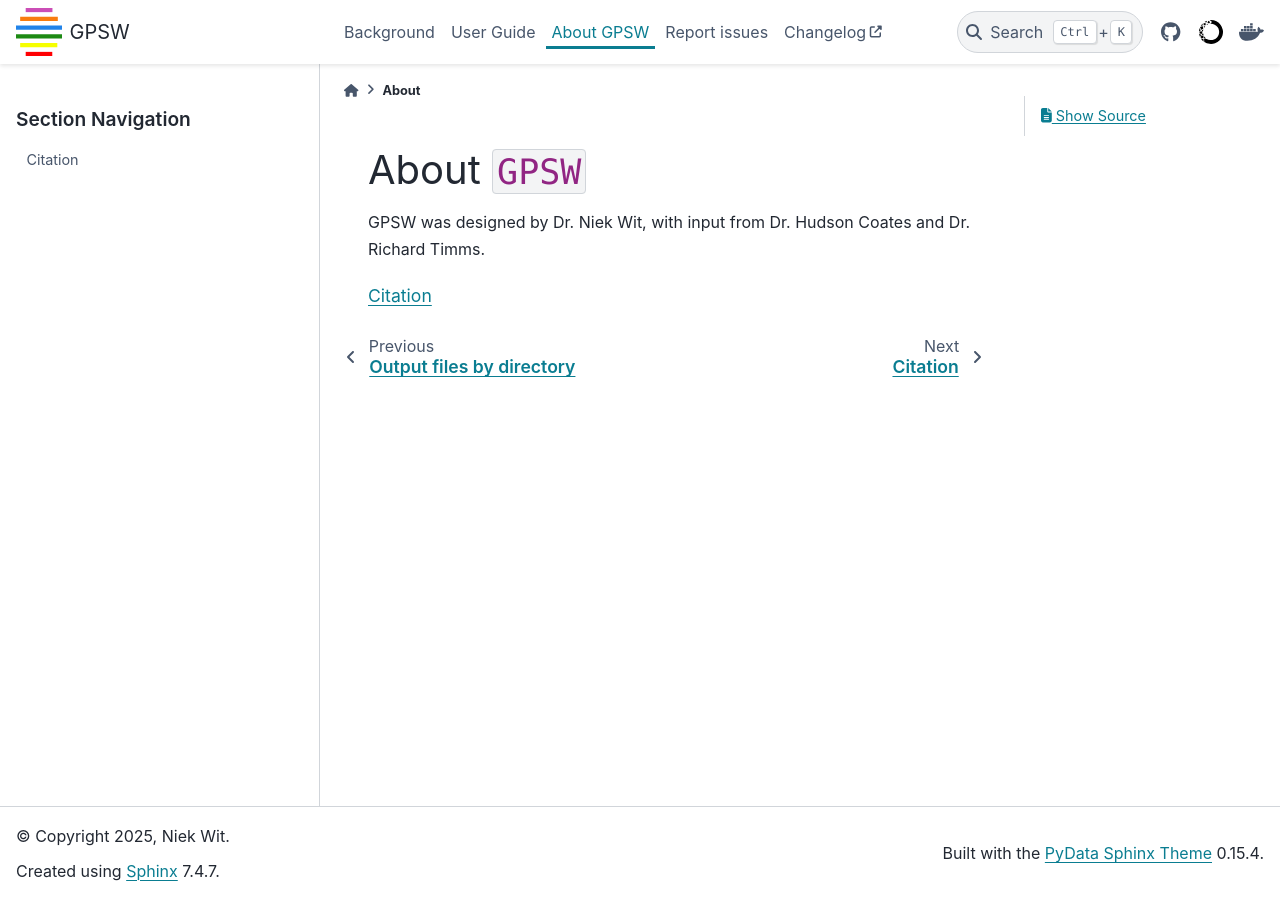
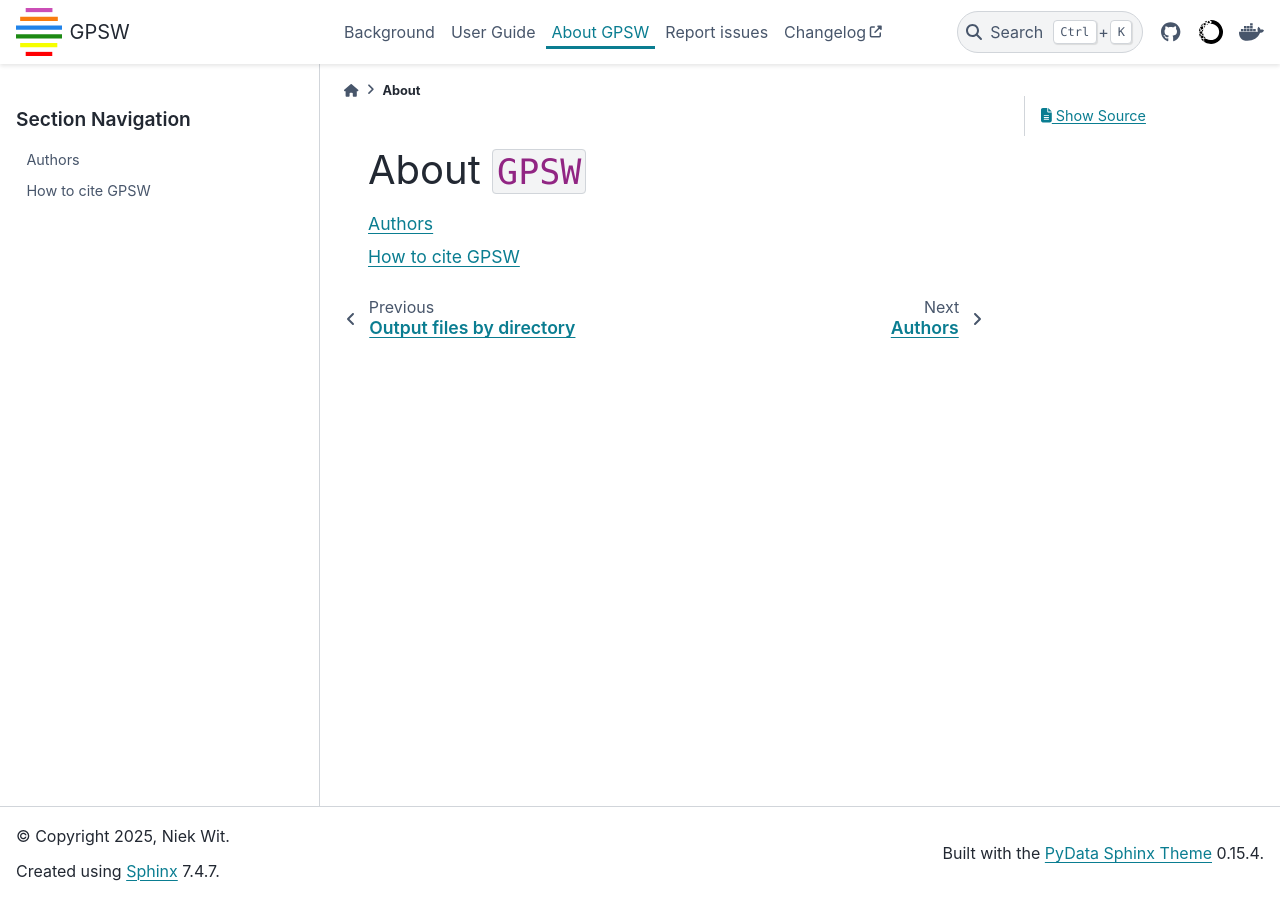
Before and after one commit to niekwit/gps-orfeome, a Sphinx documentation site: the page built from docs/about.rst, in a window 1280 px wide. Built offline with Sphinx 7.4.7 and the PyData theme 0.15.4, drawn with Linux system fonts in a browser that asks for light colours.

Commit message:
added more about info

```diff
--- a/docs/about.rst
+++ b/docs/about.rst
@@ -3,9 +3,9 @@
 About ``GPSW``
 ===============
 
-GPSW was designed by Dr. Niek Wit, with input from Dr. Hudson Coates and Dr. Richard Timms.
 
 .. toctree::
     :maxdepth: 2
 
+    authors
     citation
--- a/docs/citation.rst
+++ b/docs/citation.rst
@@ -2,7 +2,7 @@
   :target: https://doi.org/10.5281/zenodo.15473715
   :alt: DOI
 
-Citation
+How to cite GPSW
 ================================================================================
 
 |zenodoDOI|
```
Also changed, not shown: docs/authors.rst (added, +16 -0 lines), docs/images/citiid.png (added).
